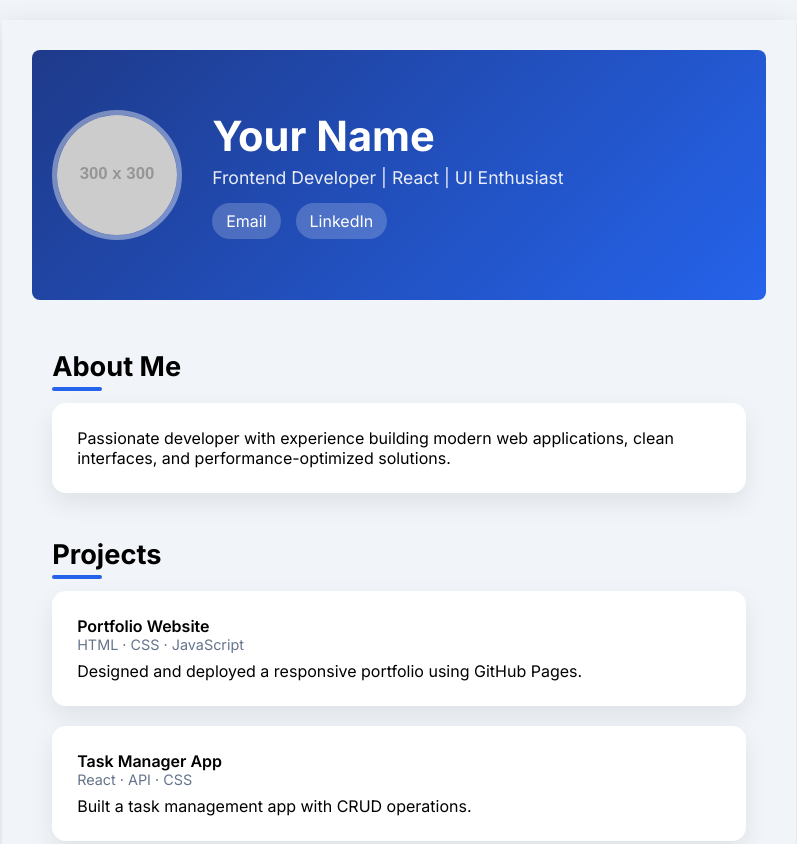
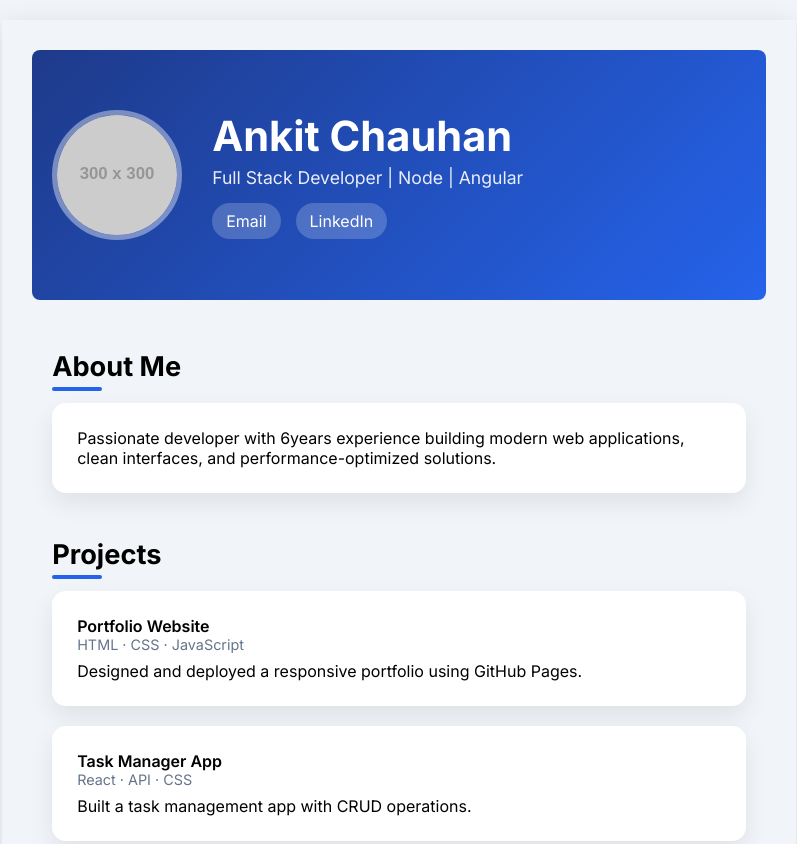
Before and after one commit to ankitchauhan21/ankit-chauhan-resume, a plain HTML site: page index.html in a window 1280 px wide. Shown: the top 844 px of the page, without its empty margins (241-1038 px from the left). Drawn offline with Linux system fonts and the light colour scheme; placeholder pictures from the web are drawn by us.

Commit message:
Update index.html

```diff
--- a/index.html
+++ b/index.html
@@ -191,8 +191,8 @@ footer {
   <div class="header-container">
     <img src="https://via.placeholder.com/300" alt="Profile Photo" class="profile-img">
     <div class="header-text">
-      <h1>Your Name</h1>
-      <p>Frontend Developer | React | UI Enthusiast</p>
+      <h1>Ankit Chauhan</h1>
+      <p>Full Stack Developer | Node | Angular</p>
 
       <div class="header-links">
         <a href="mailto:chauhanankit2021@gmail.com">Email</a>
@@ -208,7 +208,7 @@ footer {
   <section class="section">
     <h2>About Me</h2>
     <div class="card">
-      Passionate developer with experience building modern web applications,
+      Passionate developer with 6years experience building modern web applications,
       clean interfaces, and performance-optimized solutions.
     </div>
   </section>
```
